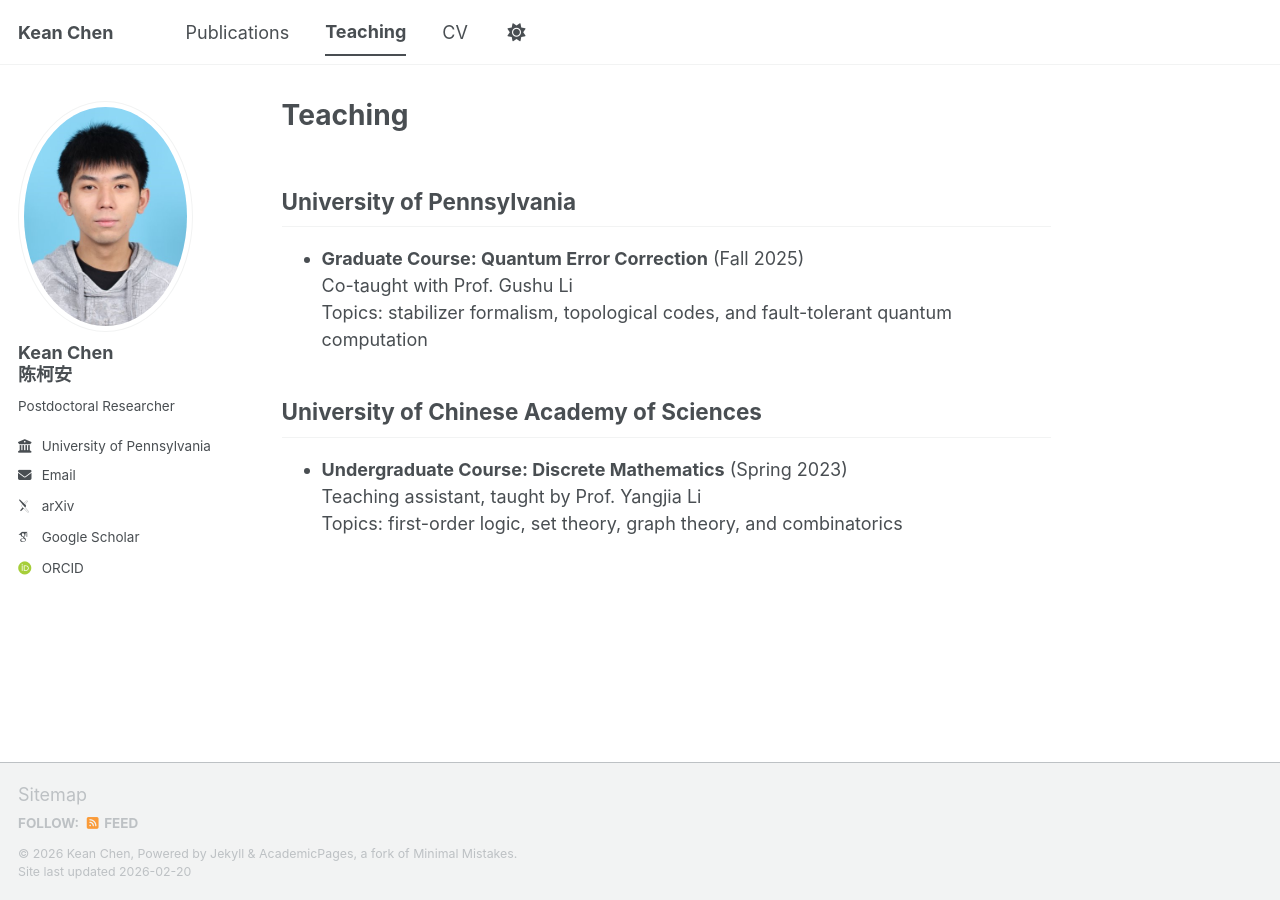
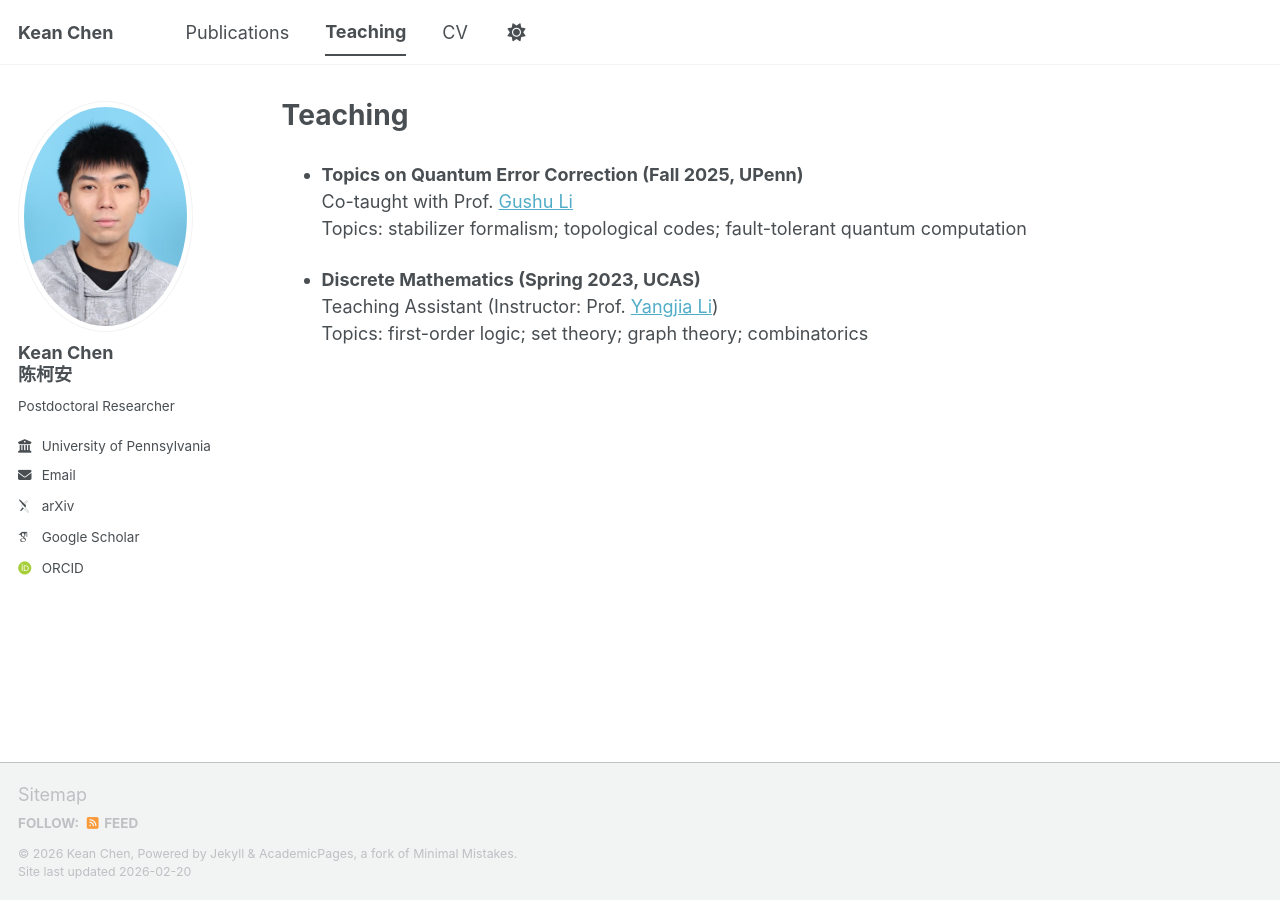
Before and after one commit to cccorn/cccorn.github.io, a Jekyll site: the page built from _pages/teaching.md, in a window 1280 px wide. Built offline with Jekyll 4.4.1, drawn with Linux system fonts in a browser that asks for light colours; some web fonts are replaced; a script bundle is joined from its source files by our own code; library files that are not in the unit come from our copies.

Commit message:
Update teaching.md

```diff
--- a/_pages/teaching.md
+++ b/_pages/teaching.md
@@ -5,14 +5,10 @@ permalink: /teaching/
 author_profile: true
 ---
 
-## University of Pennsylvania
+- **Topics on Quantum Error Correction (Fall 2025, UPenn)**
+  Co-taught with Prof. [Gushu Li](https://sites.google.com/view/gushuli)
+  Topics: stabilizer formalism; topological codes; fault-tolerant quantum computation
 
-- **Graduate Course: Quantum Error Correction** (Fall 2025)
-  Co-taught with Prof. Gushu Li
-  Topics: stabilizer formalism, topological codes, and fault-tolerant quantum computation
-
-## University of Chinese Academy of Sciences
-
-- **Undergraduate Course: Discrete Mathematics** (Spring 2023)
-  Teaching assistant, taught by Prof. Yangjia Li
-  Topics: first-order logic, set theory, graph theory, and combinatorics
+- **Discrete Mathematics (Spring 2023, UCAS)**
+  Teaching Assistant (Instructor: Prof. [Yangjia Li](https://dblp.org/pid/51/10827.html))
+  Topics: first-order logic; set theory; graph theory; combinatorics
```
